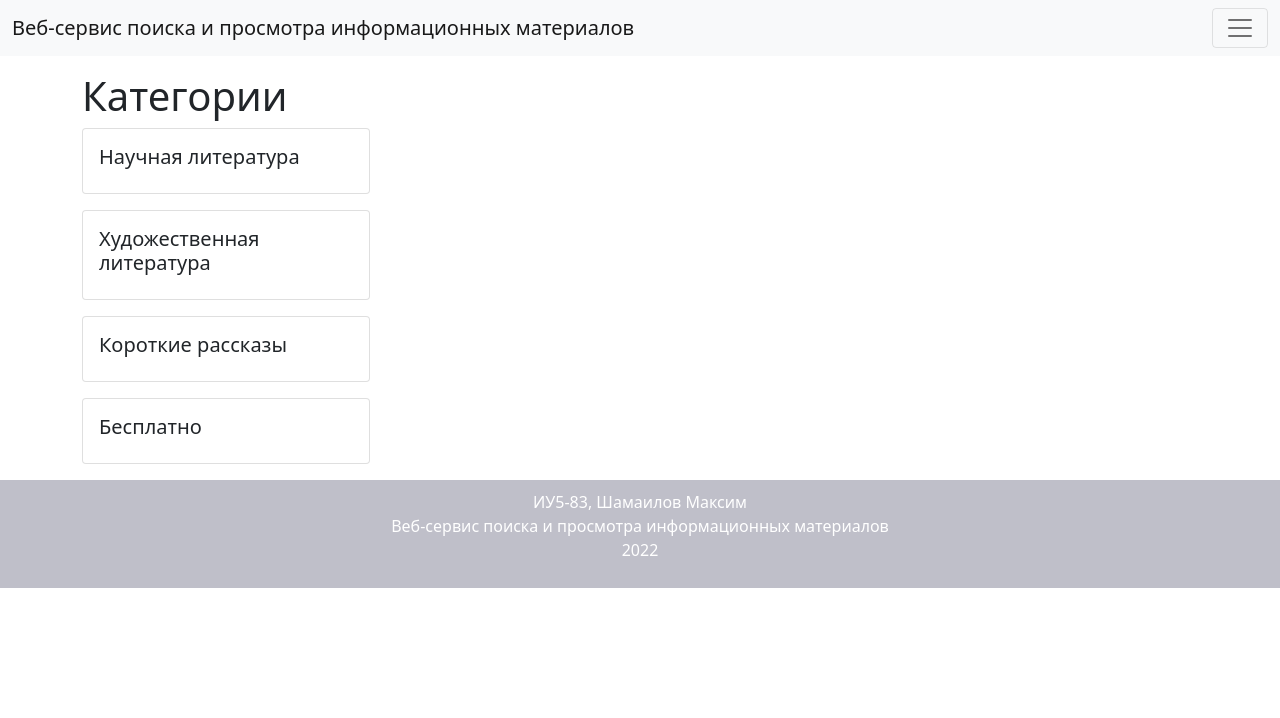
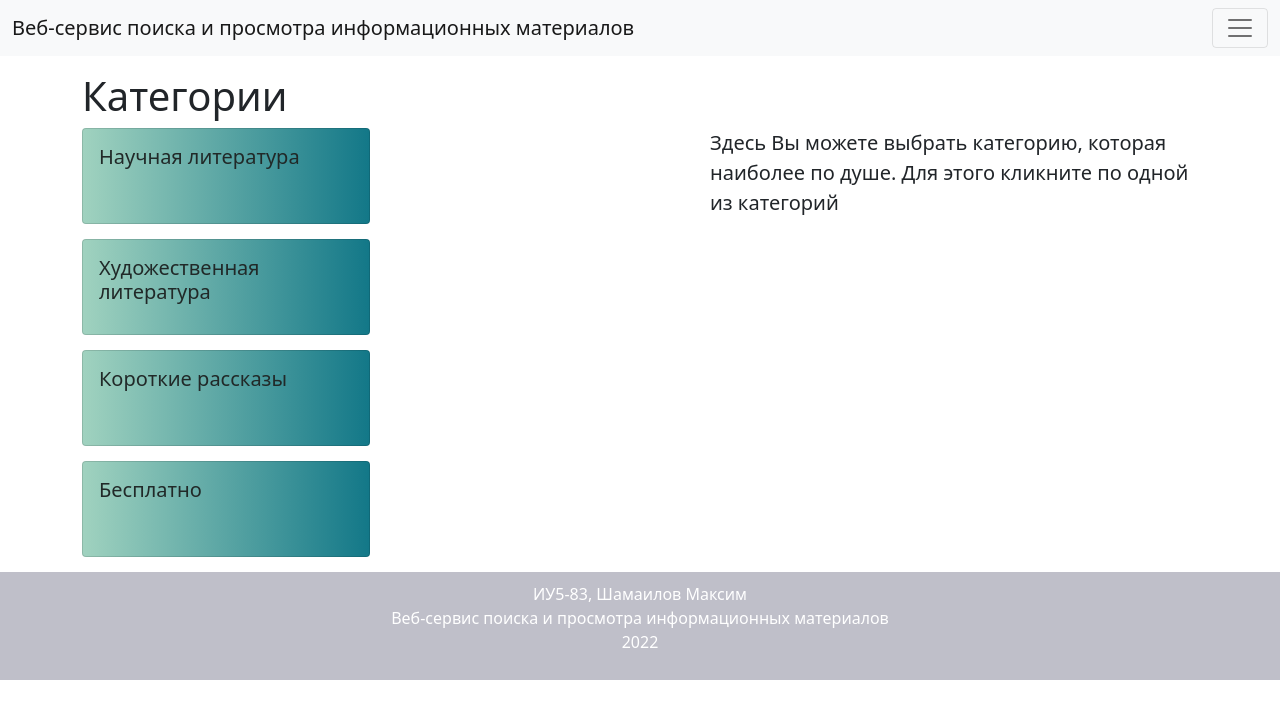
Before and after one commit to ShamailovMax/online-reader-client, a React (Create React App) app: page /categories in a window 1280 px wide. Shown: the top 718 px of the page. Built offline with nearby package versions, Linux system fonts and the light colour scheme.

Commit message:
category card is done

```diff
--- a/src/components/Category/Category.js
+++ b/src/components/Category/Category.js
@@ -1,12 +1,10 @@
 import React from "react";
 import { Button, Card, Container } from "react-bootstrap";
-// import { useNavigate } from "react-router-dom";
+import style from "./Category.module.css";
 
 export const Category = (props) => {
-  //   const navigate = useNavigate();
-
   return (
-    <Card style={{ width: "18rem" }} className="mb-3">
+    <Card className={style.categoryCard}>
       <Card.Body>
         <Card.Title>{props.categoryTitleText}</Card.Title>
       </Card.Body>
--- a/src/components/Category/Category.module.css
+++ b/src/components/Category/Category.module.css
@@ -0,0 +1,22 @@
+.categoryCard {
+  width: 18rem;
+  height: 6rem;
+  margin-bottom: 15px;
+  border: none;
+  background-image: linear-gradient(
+    to right,
+    #a0d2bf 0%,
+    #107687 51%,
+    #a0d2bf 100%
+  );
+  background-size: 200% auto;
+  transition: 0.5s;
+  color: rgb(33, 41, 40);
+  cursor: pointer;
+}
+.categoryCard:hover {
+  background-position: right center;
+  letter-spacing: 2px;
+  color: rgb(255, 255, 255);
+  box-shadow: 0px 0px 20px 4px rgba(0, 0, 0, 0.2);
+}
--- a/src/pages/Categories.js
+++ b/src/pages/Categories.js
@@ -1,5 +1,5 @@
 import React from "react";
-import { Container } from "react-bootstrap";
+import { Col, Container, Row } from "react-bootstrap";
 import { Category } from "../components/Category/Category";
 import { categoriesData } from "../data/categoriesData";
 
@@ -8,12 +8,19 @@ export const Categories = () => {
     <>
       <Container>
         <h1>Категории</h1>
+        <Row>
+          <Col>
             {categoriesData.map((category) => (
               <Category
                 key={category.id}
                 categoryTitleText={category.categoryTitleText}
               />
             ))}
+          </Col>
+          <Col xs={8} style={{ fontSize: '20px', width: '40vw' }}>
+            <p>Здесь Вы можете выбрать категорию, которая наиболее по душе. Для этого кликните по одной из категорий</p>
+          </Col>
+        </Row>
       </Container>
     </>
   );
--- a/src/pages/Profile.js
+++ b/src/pages/Profile.js
@@ -63,8 +63,25 @@ export const Profile = (props) => {
             <Button href="/login" onClick={handleOnExit}>
               Выйти
             </Button>
-            <h3>Мои книги</h3>
-            <h3>Предпочтения в жанрах</h3>
+            <div className="mt-3">
+              <h3>Информация об аккаунте</h3>
+              <h4 style={{ color: "#515955" }}>
+                Имя пользователя:{" "}
+                <span
+                  style={{
+                    backgroundColor: "#BBE5D7",
+                    color: "#3D3E84",
+                    padding: "0 6px",
+                    borderRadius: "5px",
+                  }}
+                >
+                  {userName ? `${userName}` : "Вы не авторизованы"}
+                </span>
+              </h4>
+            </div>
+            <div className="mt-3 mb-5">
+              <h3>Мои книги</h3>
+            </div>
           </>
         ) : (
           <a href="/login">Войти</a>
```
Lines whose indentation alone changed are shown as unchanged.
